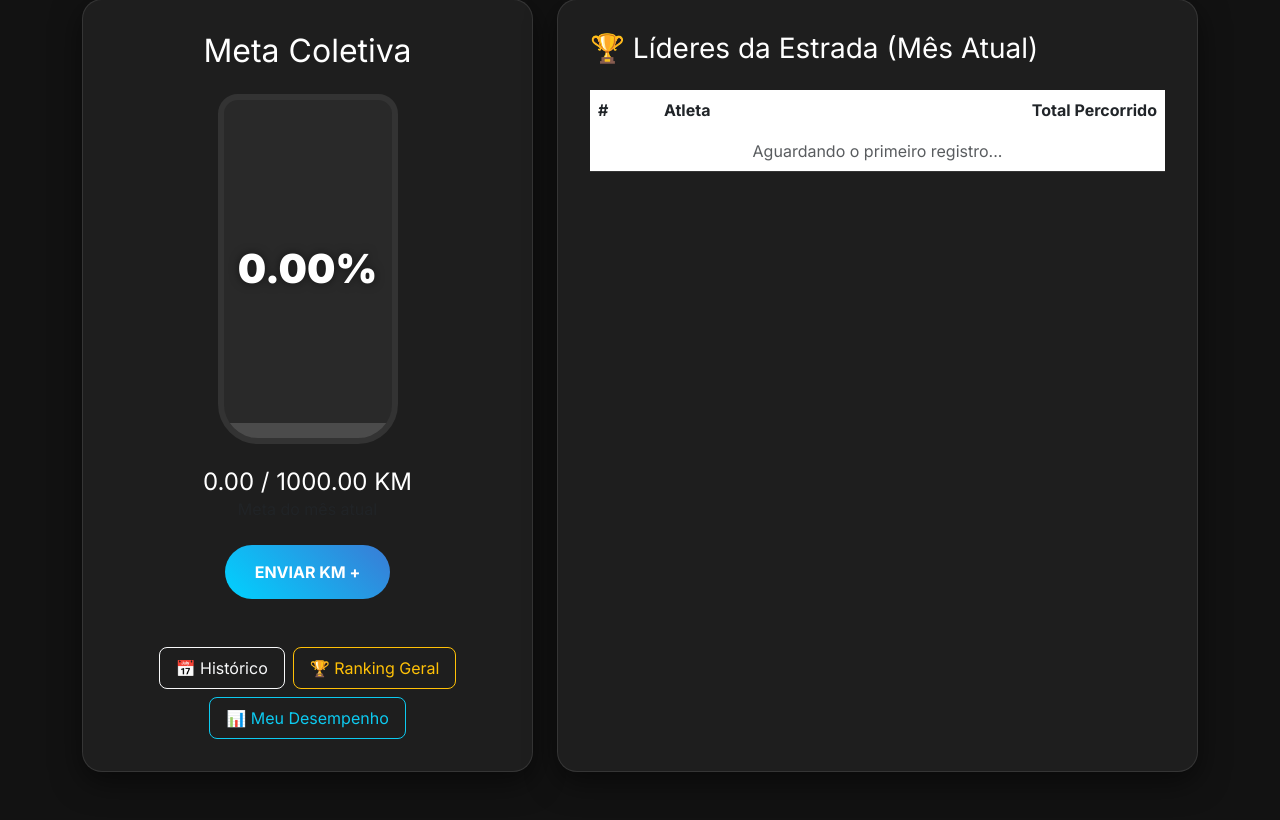
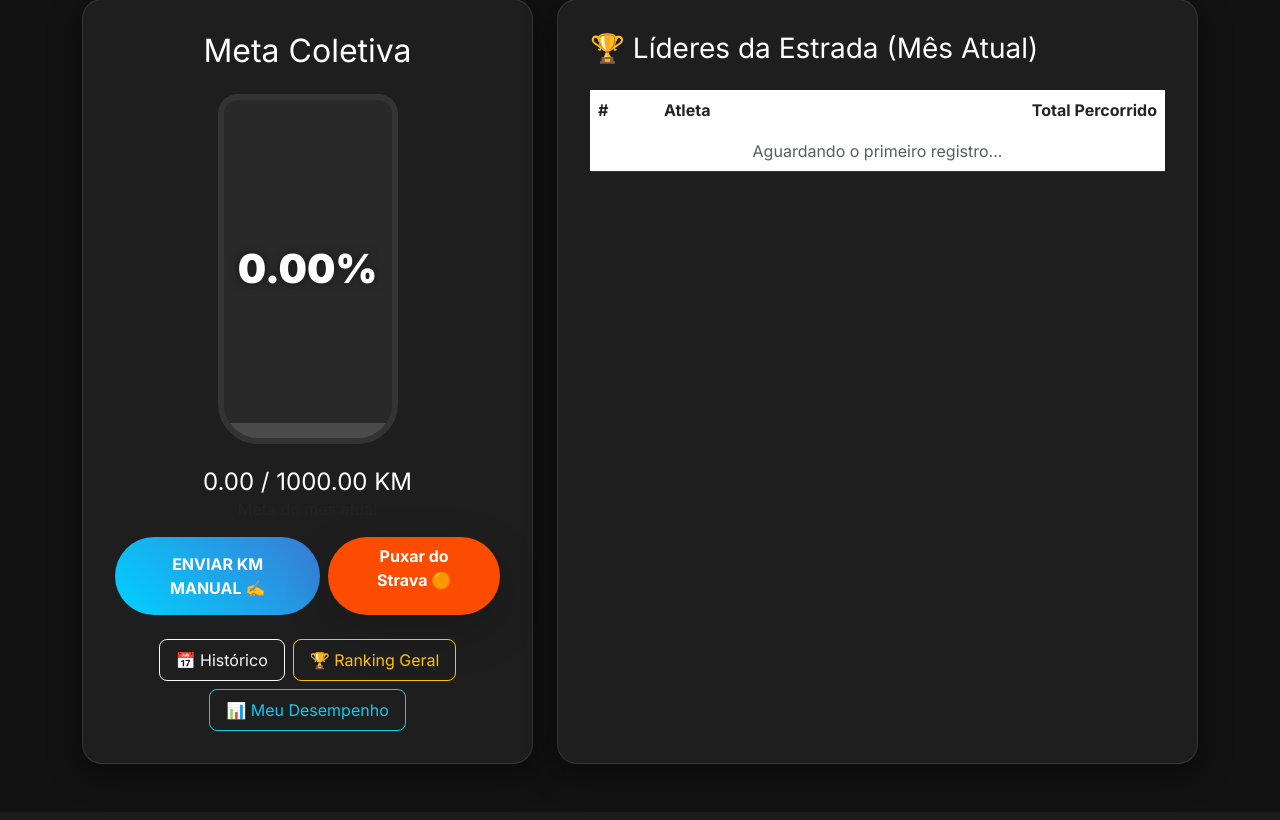
Before and after one commit to JullioDutra/projeto_kms, a Django app: page / in a window 1280 px wide. Shown: the part 49-869 px from the top of the page. After the commit the page ends 834 px from the top, so only its background shows below. Run offline with Django 5.2, Linux system fonts and the light colour scheme; data that the repository does not hold is empty; grey boxes are pictures that could not be loaded.

Commit message:
Enhance dashboard with KM submission options
Added buttons for manual KM entry and Strava integration.

```diff
--- a/core/templates/core/dashboard.html
+++ b/core/templates/core/dashboard.html
@@ -138,7 +138,12 @@
                     <p class="text-muted">Meta do mês atual</p>
                 </div>
 
-                <a href="{% url 'registrar' %}" class="btn btn-add mt-2 mb-4">ENVIAR KM +</a>
+            <div class="d-flex justify-content-center gap-2 mt-2 mb-4">
+                <a href="{% url 'registrar' %}" class="btn btn-add rounded-pill px-4">ENVIAR KM MANUAL ✍️</a>
+                <a href="{% url 'strava_login' %}" class="btn rounded-pill px-4 fw-bold text-white shadow-lg" style="background-color: #fc4c02;">
+                    Puxar do Strava 🟠
+                </a>
+            </div>
 
             <div class="d-flex flex-wrap justify-content-center gap-2 mt-4">
                 <a href="{% url 'historico' %}" class="btn btn-outline-light px-3 py-2 rounded-3 text-nowrap">
```
